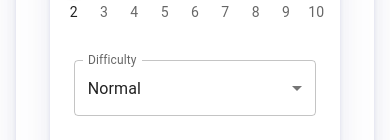
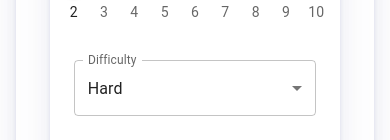
Before and after one commit to nokia-wroclaw/innovativeproject-hashiplayero, a React (Create React App) app in the folder ui/: page /createroom in a window 390 px wide. Shown: the part 280-420 px from the top of the page. Built offline with nearby package versions, Linux system fonts and the light colour scheme; no server answers.

Commit message:
Fix design issues on mobile

```diff
--- a/ui/src/components/dynamic-components/DifficultyInput.tsx
+++ b/ui/src/components/dynamic-components/DifficultyInput.tsx
@@ -19,9 +19,9 @@ const DifficultyInput = ({ value, handleChange, isAdmin }: { value: Number, hand
                     label="Difficulty"
                     onChange={handleChange}
                 >
-                    <MenuItem value={1}>Easy</MenuItem>
-                    <MenuItem value={2}>Normal</MenuItem>
-                    <MenuItem value={3}>Hard</MenuItem>
+                    <MenuItem value={0}>Easy</MenuItem>
+                    <MenuItem value={1}>Normal</MenuItem>
+                    <MenuItem value={2}>Hard</MenuItem>
                 </Select>
             </FormControl>
         </>
--- a/ui/src/components/dynamic-components/DifficultySearch.tsx
+++ b/ui/src/components/dynamic-components/DifficultySearch.tsx
@@ -29,9 +29,9 @@ const DifficultySearch = ({ value, handleChange }: { value: String | String, han
                     <MenuItem value="">
                         <em>None</em>
                     </MenuItem>
-                    <MenuItem value={1}>Easy</MenuItem>
-                    <MenuItem value={2}>Normal</MenuItem>
-                    <MenuItem value={3}>Hard</MenuItem>
+                    <MenuItem value={0}>Easy</MenuItem>
+                    <MenuItem value={1}>Normal</MenuItem>
+                    <MenuItem value={2}>Hard</MenuItem>
                 </Select>
             </FormControl>
         </>
--- a/ui/src/components/static-components/Difficulty.tsx
+++ b/ui/src/components/static-components/Difficulty.tsx
@@ -7,7 +7,7 @@ const DifficultyDisplay = ({ value }: { value: Number }) => {
         <>
             <Analytics />
             {
-                value === 1 ? <Typography noWrap>Easy</Typography> : value === 2 ? <Typography noWrap>Normal</Typography> : <Typography noWrap>Hard</Typography>
+                value === 0 ? <Typography noWrap>Easy</Typography> : value === 1 ? <Typography noWrap>Normal</Typography> : <Typography noWrap>Hard</Typography>
             }
         </>
     );
--- a/ui/src/pages/FindRoom.tsx
+++ b/ui/src/pages/FindRoom.tsx
@@ -128,9 +128,9 @@ const FindRoom = () => {
                 <MenuItem value="">
                   <em>None</em>
                 </MenuItem>
-                <MenuItem value={1}>Easy</MenuItem>
-                <MenuItem value={2}>Normal</MenuItem>
-                <MenuItem value={3}>Hard</MenuItem>
+                <MenuItem value={0}>Easy</MenuItem>
+                <MenuItem value={1}>Normal</MenuItem>
+                <MenuItem value={2}>Hard</MenuItem>
               </Select>
             </FormControl>
           </Grid>
--- a/ui/src/pages/Game.tsx
+++ b/ui/src/pages/Game.tsx
@@ -159,7 +159,7 @@ const Game = () => {
 
   return (
     <>
-      <div style={{ width: "100%", maxWidth:"1300px" }}>
+      <div style={{ width: "100%", maxWidth: "1300px" }}>
         <Grid container columns={24} spacing={1}>
           <Grid
             item
@@ -182,6 +182,7 @@ const Game = () => {
                   onClick={() => {
                     handleFinishGame();
                   }}
+                  color="secondary"
                 >
                   Waiting Room
                 </Button>
@@ -195,13 +196,14 @@ const Game = () => {
                   onClick={() => {
                     handleExitGame();
                   }}
+                  color="secondary"
                 >
                   Exit Game
                 </Button>
               </div>
             ) : null}
             {inSingleGame && !inMultiGame ? (
-              <>
+              <div className="buttons-board">
                 <Button
                   onClick={() => {
                     handleExitGameSingle();
@@ -209,6 +211,11 @@ const Game = () => {
                 >
                   Exit Game
                 </Button>
+                <FormGroup>
+                  <FormControlLabel control={
+                    <Switch checked={disableHints} onChange={handleSetDisableHints} />
+                  } label="Hints" />
+                </FormGroup>
                 <Button
                   disabled={!isBoardCorrect}
                   onClick={() => {
@@ -217,7 +224,7 @@ const Game = () => {
                 >
                   Play Again
                 </Button>
-              </>
+              </div>
             ) : null}
         </Grid>
       </Grid>
--- a/ui/src/styles/index.css
+++ b/ui/src/styles/index.css
@@ -418,7 +418,7 @@
 }
 @media screen and (max-width: 1420px) {
   .wating-room-container {
-    width: 95%;
+    width: 100%;
   }
 }
 
@@ -435,8 +435,11 @@
   border-radius: 6px;
   background-color: #FFFFFF;
 }
-@media screen and (max-width: 420px) {
-  .general-info-waitingRoom .general-info {
+@media screen and (max-width: 700px) {
+  .general-info-waitingRoom {
+    width: 95%;
+  }
+  .general-info-waitingRoom .general-info-waitingRoom {
     width: 95%;
   }
 }
@@ -454,6 +457,11 @@
 .paper-waitingRoom:hover {
   box-shadow: 0px 2px 4px rgba(5, 3, 124, 0.158), 0px 24px 60px rgba(6, 48, 125, 0.295), 0px 12px 24px rgba(27, 59, 119, 0.103);
   transition: all 0.5s ease-in;
+}
+@media screen and (max-width: 700px) {
+  .paper-waitingRoom .paper-waitingRoom {
+    margin: 0px 16px;
+  }
 }
 
 .room-data {
@@ -495,9 +503,17 @@
   padding: 0;
   margin: 0;
 }
-@media (max-width: 900px) {
+@media (max-width: 1200px) {
   .buttons-board {
     flex-direction: row;
+    justify-content: center;
+    margin: 8px 12px;
+  }
+}
+@media (max-width: 400px) {
+  .buttons-board {
+    flex-direction: column;
+    align-items: center;
     justify-content: center;
     margin: 8px 12px;
   }
@@ -514,7 +530,7 @@
 
 .main-content {
   margin: 0px 16px;
-  margin-bottom: 54px;
+  margin-bottom: 88px;
   display: flex;
   align-items: center;
   flex-direction: column;
@@ -609,9 +625,9 @@
   box-shadow: 0px 2px 4px rgba(5, 3, 124, 0.158), 0px 24px 60px rgba(6, 48, 125, 0.295), 0px 12px 24px rgba(27, 59, 119, 0.103);
   transition: all 0.5s ease-in;
 }
-@media screen and (max-width: 600px) {
+@media screen and (max-width: 700px) {
   .paper-create {
-    margin-top: 0px;
+    margin: 0px;
   }
 }
 
@@ -716,9 +732,9 @@
   border-radius: 6px;
   background-color: #FFFFFF;
 }
-@media screen and (max-width: 420px) {
+@media screen and (max-width: 700px) {
   .general-info .general-info {
-    width: 95%;
+    width: 100%;
   }
 }
 
--- a/ui/src/styles/index.scss
+++ b/ui/src/styles/index.scss
@@ -42,7 +42,7 @@ $light_logo-secondary-color: #8b89ec;
 
 .main-content {
     margin: 0px 16px;
-    margin-bottom: 54px;
+    margin-bottom: 88px;
 
     @media screen and (max-width: 600px) {
         .main-content{
@@ -128,8 +128,8 @@ $light_logo-secondary-color: #8b89ec;
     margin-top: 10vh;
     @include boarder();
 
-    @media screen and (max-width: 600px) {
-        margin-top: 0px;
+    @media screen and (max-width: 700px) {
+        margin: 0px;
     }
 
 }
@@ -234,9 +234,9 @@ $light_logo-secondary-color: #8b89ec;
     border-radius: 6px;
     background-color: #FFFFFF;
 
-    @media screen and (max-width: 420px) {
+    @media screen and (max-width: 700px){
         .general-info {
-            width: 95%;
+            width: 100%;
         }
     }
 }
```
Also changed, not shown: ui/src/styles/components/_buttonsLayout.scss (+8 -1 lines), ui/src/styles/components/_waitingRoom.scss (+10 -3 lines), 1 other file (tests, documents, lock files or other folders). Lines whose indentation alone changed are shown as unchanged.
